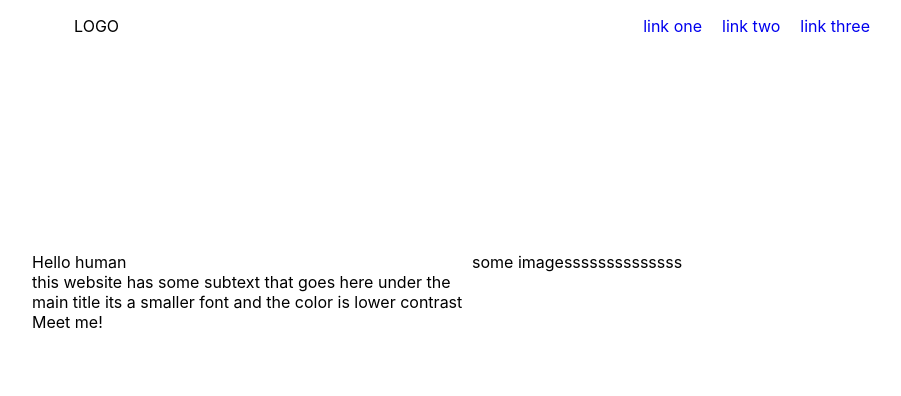
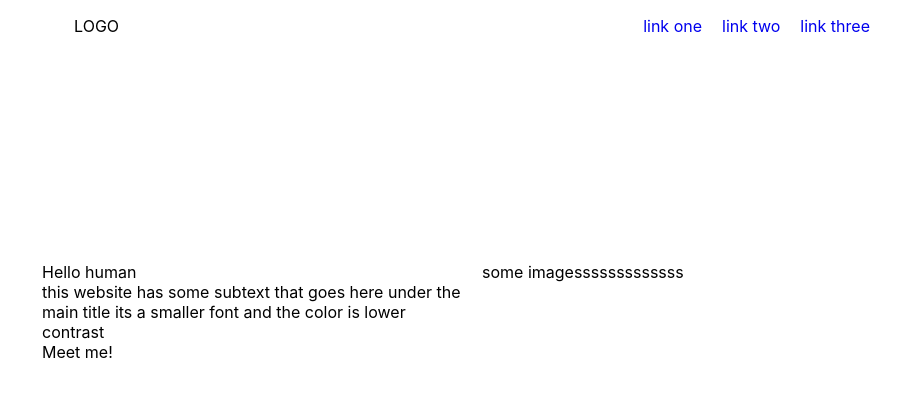
Before and after one commit to PalomoAn/landing-page, a plain HTML site: page index.html in a window 1280 px wide. Shown: the whole page, without its empty margins (168-1069 px from the left). Drawn offline with Linux system fonts and the light colour scheme.

Commit message:
Added gap that is is on reference image to the center text and image on the first section

```diff
--- a/index.html
+++ b/index.html
@@ -27,8 +27,9 @@
             <div class="secondarytext"> this website has some subtext that goes here under the main title its a smaller font and the color is lower contrast</div>
             <div class="signup">Meet me!</div>
         </div>
-        <div class="leftone"> some imagessssssssssssss</div>
+        <div class="leftone"> some imagesssssssssssss
         <div class="image"></div>
+    </div>
     </div>
     </div>
     <div class="secondsection"></div>
--- a/styles.css
+++ b/styles.css
@@ -42,4 +42,5 @@ body{
 
   .rightone, .leftone{
     flex: 1;
+    margin: 10px;
   }
```
